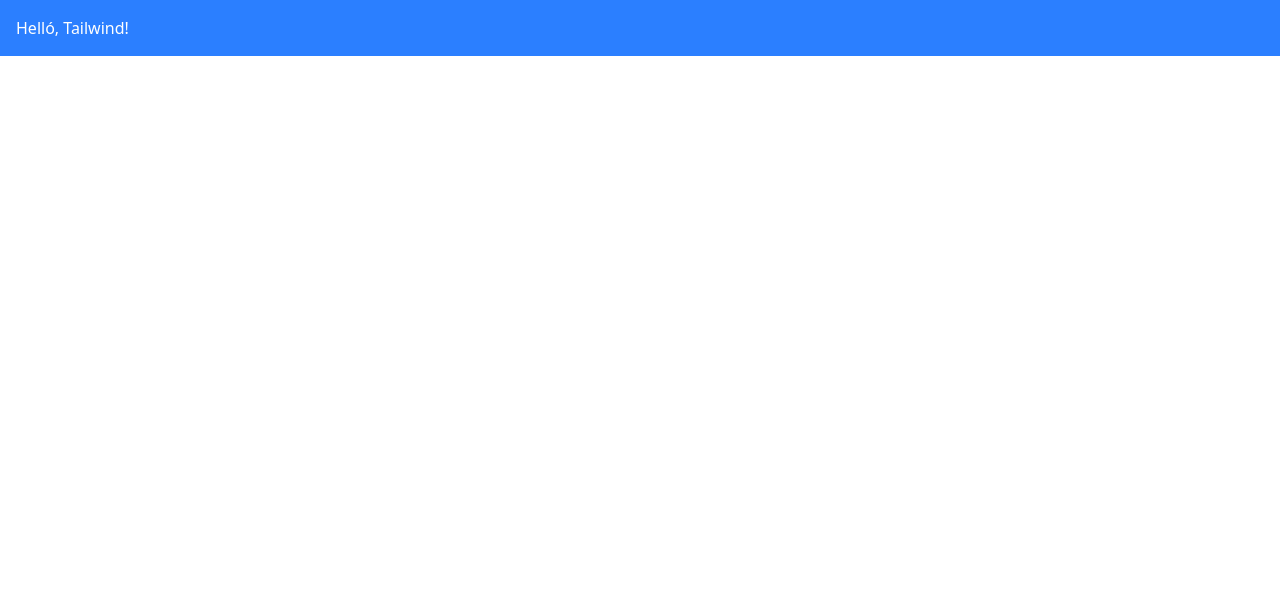
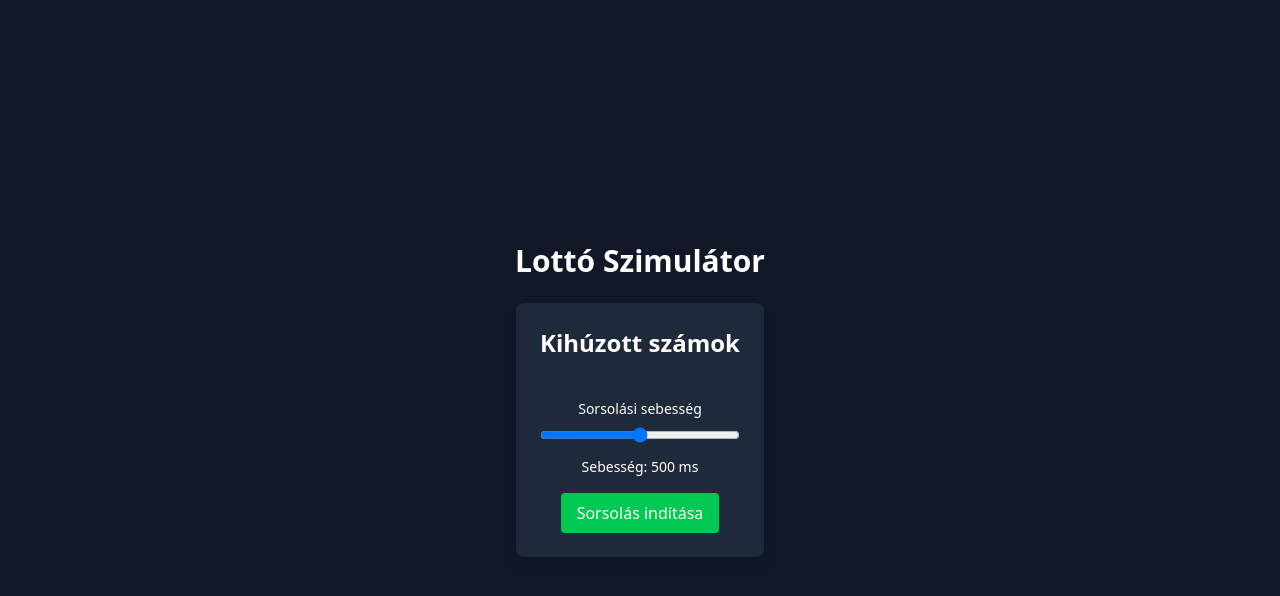
Before and after one commit to EddyeWeb/lottery, a Vue app: page / in a window 1280 px wide. Shown: the top 596 px of the page. Built offline with nearby package versions, Linux system fonts and the light colour scheme.

Commit message:
Add LotteryDraw frontend component

```diff
--- a/src/App.vue
+++ b/src/App.vue
@@ -1,3 +1,10 @@
 <template>
-  <div class="bg-blue-500 text-white p-4">Helló, Tailwind!</div>
+  <div class="flex flex-col items-center justify-center min-h-screen bg-gray-900 text-white">
+    <h1 class="text-3xl font-bold mb-6">Lottó Szimulátor</h1>
+    <LotteryDraw />
+  </div>
 </template>
+
+<script setup>
+import LotteryDraw from "./components/LotteryDraw.vue";
+</script>
--- /dev/null
+++ b/src/components/LotteryDraw.vue
@@ -0,0 +1,66 @@
+<template>
+  <div class="p-6 bg-gray-800 rounded-lg shadow-lg text-white text-center">
+    <h2 class="text-2xl font-bold mb-4">Kihúzott számok</h2>
+    <div class="flex justify-center gap-4">
+      <div
+        v-for="num in drawnNumbers"
+        :key="num"
+        class="w-12 h-12 flex items-center justify-center bg-blue-500 rounded-full text-lg font-bold"
+      >
+        {{ num }}
+      </div>
+    </div>
+
+    <div class="mt-6">
+      <label for="speed" class="block text-sm font-medium">Sorsolási sebesség</label>
+      <input
+        id="speed"
+        type="range"
+        min="1"
+        max="1000"
+        v-model="speed"
+        class="w-full mt-2"
+        @input="updateSpeed"
+      />
+      <p class="mt-2 text-sm">Sebesség: {{ speed }} ms</p>
+    </div>
+
+    <button @click="toggleDraw" class="mt-4 px-4 py-2 bg-green-500 rounded text-white">
+      {{ isDrawing ? "Sorsolás leállítása" : "Sorsolás indítása" }}
+    </button>
+  </div>
+</template>
+
+<script setup>
+import { ref, watch } from "vue";
+
+const drawnNumbers = ref([]);
+const speed = ref(500);
+const isDrawing = ref(false);
+let intervalId = null;
+
+const drawNumbers = () => {
+  const numbers = new Set();
+  while (numbers.size < 5) {
+    numbers.add(Math.floor(Math.random() * 90) + 1);
+  }
+  drawnNumbers.value = [...numbers];
+};
+
+const toggleDraw = () => {
+  if (isDrawing.value) {
+    clearInterval(intervalId);
+    isDrawing.value = false;
+  } else {
+    isDrawing.value = true;
+    intervalId = setInterval(drawNumbers, speed.value);
+  }
+};
+
+const updateSpeed = () => {
+  if (isDrawing.value) {
+    clearInterval(intervalId);
+    intervalId = setInterval(drawNumbers, speed.value);
+  }
+};
+</script>
```
Also changed, not shown: src/assets/logo.svg (deleted).
